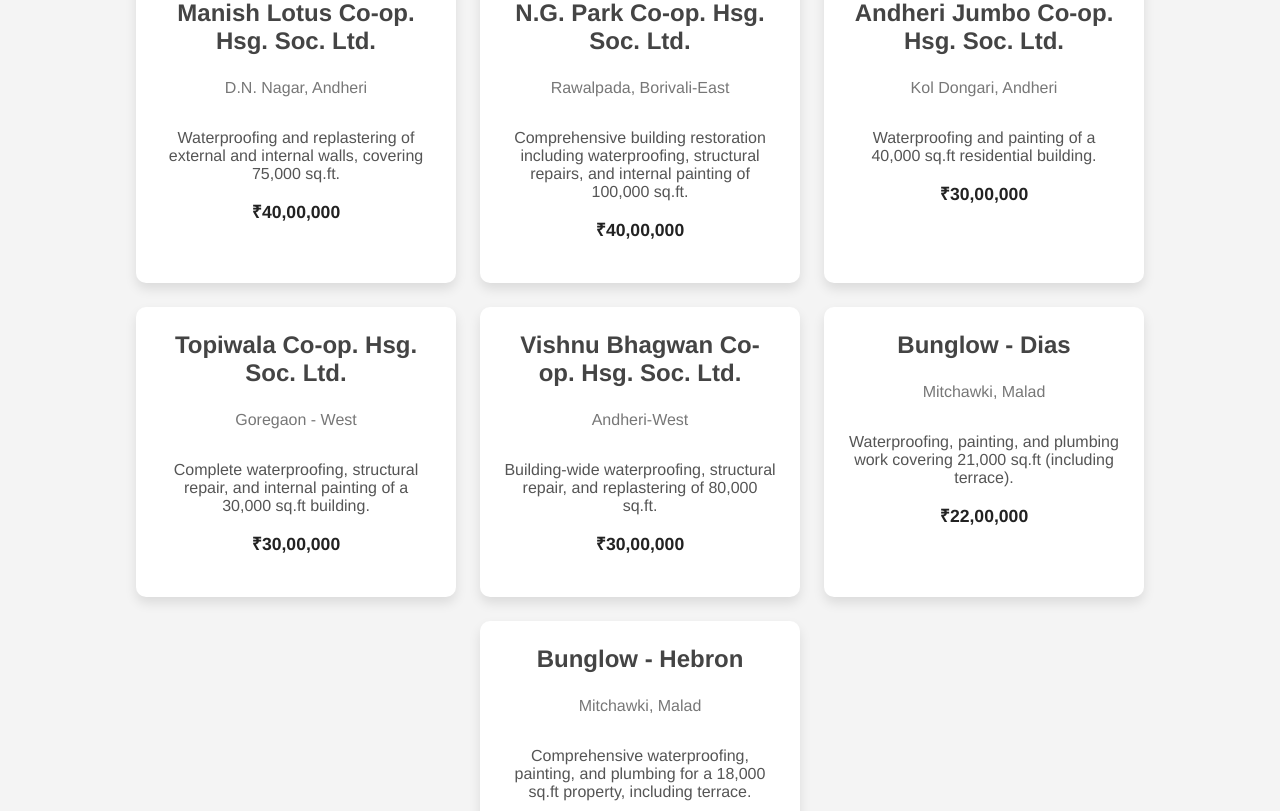
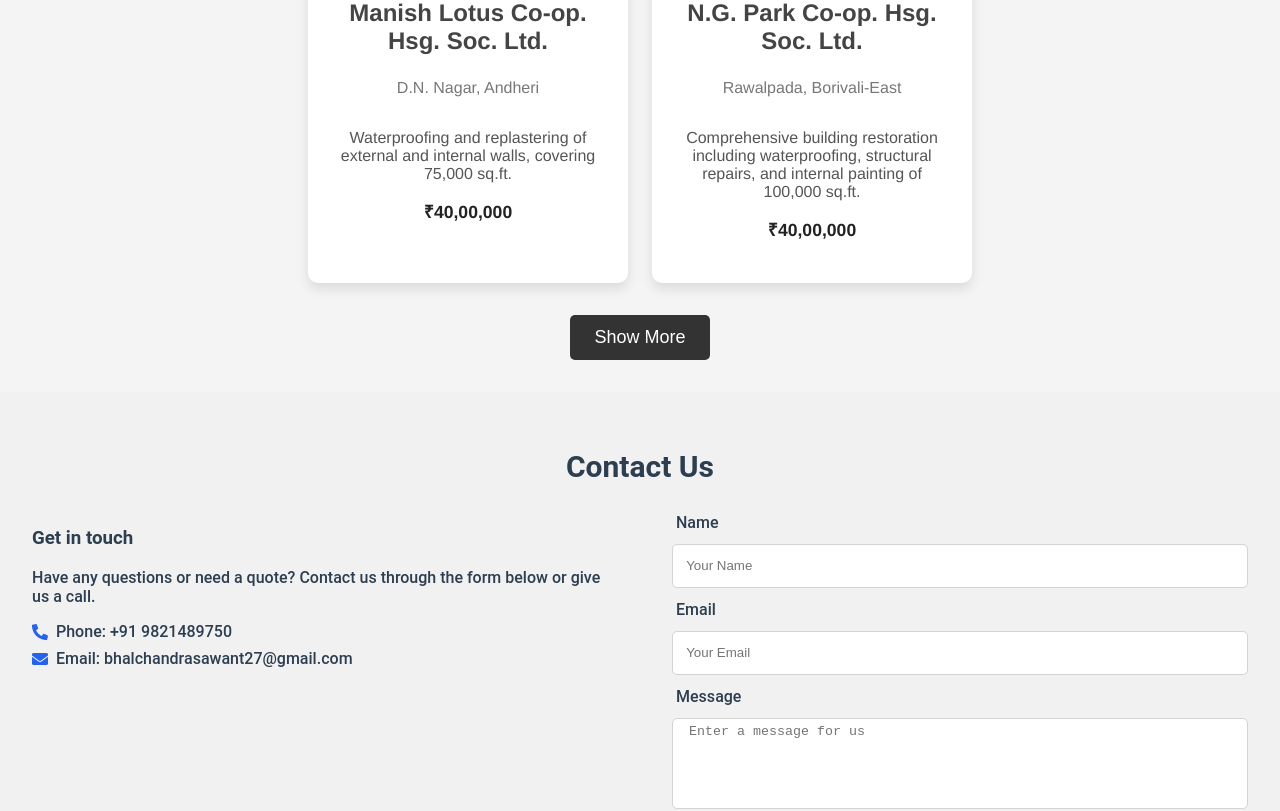
Before and after one commit to carnifex-cmd/businesswebsite, a Vue app: page / in a window 1280 px wide. Shown: the part 2060-2871 px from the top of the page. Built offline with nearby package versions, Linux system fonts and the light colour scheme.

Commit message:
improved readability of projects section

```diff
--- a/src/components/Projects.vue
+++ b/src/components/Projects.vue
@@ -1,5 +1,3 @@
-
-Copy code
 <template>
   <section id="projects" class="projects-section">
     <h2>Completed Projects</h2>
@@ -8,7 +6,7 @@ Copy code
     </p>
     <div class="project-cards">
       <div
-                v-for="(project, index) in projects"
+        v-for="(project, index) in displayedProjects"
         :key="index"
         class="card"
       >
@@ -20,79 +18,38 @@ Copy code
         </div>
       </div>
     </div>
-        <p class="more-projects">...and many more.</p>
+    <div class="toggle-buttons">
+      <button v-if="!showAll" class="toggle-button" @click="toggleProjects">
+        Show More
+      </button>
+      <button v-else class="toggle-button" @click="toggleProjects">
+        Show Less
+      </button>
+    </div>
   </section>
 </template>
 
 <script>
+import {projects} from '../lib/projectsData.js';
+
 export default {
   name: 'ProjectsPage',
   data() {
     return {
-      projects: [
-        {
-          title: "IITC Kanjur Pvt. Ltd.",
-          location: "Kanjur Marg",
-          description: "Waterproofing the external wall of a 300,000 sq.ft building using Dr. Fixit Raincoat.",
-          amount: "₹1,25,00,000"
+      showAll: false,
+      projects: projects
+    };
   },
-        {
-          title: "IITC Kanjur Pvt. Ltd.",
-          location: "Kanjur Marg",
-          description: "Terrace waterproofing of 10,000 sq.ft with Brick-bat coba treatment.",
-          amount: "₹30,00,000"
+  computed: {
+    displayedProjects() {
+      return this.showAll ? this.projects : this.projects.slice(0, 5);
     },
-        {
-          title: "Kesar Residency Co-op. Hsg. Soc. Ltd.",
-          location: "Charkop, Kandivali",
-          description: "Complete waterproofing and painting of a 400,000 sq.ft residential building.",
-          amount: "₹60,00,000"
   },
-        {
-          title: "Manish Lotus Co-op. Hsg. Soc. Ltd.",
-          location: "D.N. Nagar, Andheri",
-          description: "Waterproofing and replastering of external and internal walls, covering 75,000 sq.ft.",
-          amount: "₹40,00,000"
+  methods: {
+    toggleProjects() {
+      this.showAll = !this.showAll;
     },
-        {
-          title: "N.G. Park Co-op. Hsg. Soc. Ltd.",
-          location: "Rawalpada, Borivali-East",
-          description: "Comprehensive building restoration including waterproofing, structural repairs, and internal painting of 100,000 sq.ft.",
-          amount: "₹40,00,000"
   },
-        {
-          title: "Andheri Jumbo Co-op. Hsg. Soc. Ltd.",
-          location: "Kol Dongari, Andheri",
-          description: "Waterproofing and painting of a 40,000 sq.ft residential building.",
-          amount: "₹30,00,000"
-        },
-        {
-          title: "Topiwala Co-op. Hsg. Soc. Ltd.",
-          location: "Goregaon - West",
-          description: "Complete waterproofing, structural repair, and internal painting of a 30,000 sq.ft building.",
-          amount: "₹30,00,000"
-        },
-        {
-          title: "Vishnu Bhagwan Co-op. Hsg. Soc. Ltd.",
-          location: "Andheri-West",
-          description: "Building-wide waterproofing, structural repair, and replastering of 80,000 sq.ft.",
-          amount: "₹30,00,000"
-        },
-        {
-          title: "Bunglow - Dias",
-          location: "Mitchawki, Malad",
-          description: "Waterproofing, painting, and plumbing work covering 21,000 sq.ft (including terrace).",
-          amount: "₹22,00,000"
-        },
-        {
-          title: "Bunglow - Hebron",
-          location: "Mitchawki, Malad",
-          description: "Comprehensive waterproofing, painting, and plumbing for a 18,000 sq.ft property, including terrace.",
-          amount: "₹20,00,000"
-        }
-      ]
-    };
-  }
 }
 </script>
 
@@ -171,6 +128,29 @@ export default {
   text-align: center;
 }
 
+.toggle-buttons {
+  display: flex;
+  justify-content: center;
+  gap: 1rem;
+  margin-top: 2rem;
+}
+
+.toggle-button {
+  padding: 0.75rem 1.5rem;
+  font-size: 1.125rem;
+  color: #fff;
+  background-color: #333;
+  border: none;
+  border-radius: 5px;
+  cursor: pointer;
+  transition: background-color 0.3s ease;
+}
+
+.toggle-button:hover {
+  background-color: #555;
+}
+
+
 .more-projects {
   margin-top: 2rem;
   text-align: center;
```
Also changed, not shown: src/lib/projectsData.js (added). Lines whose indentation alone changed are shown as unchanged.
